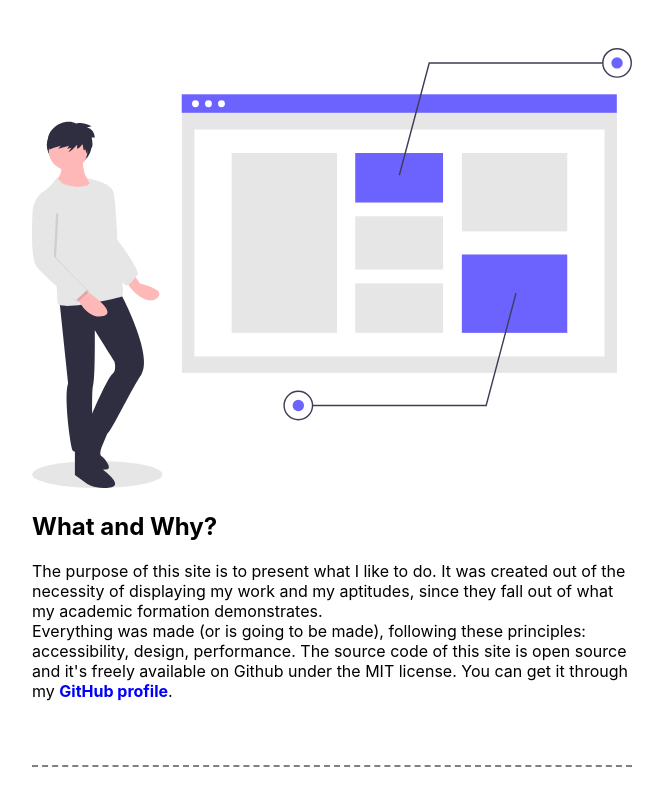
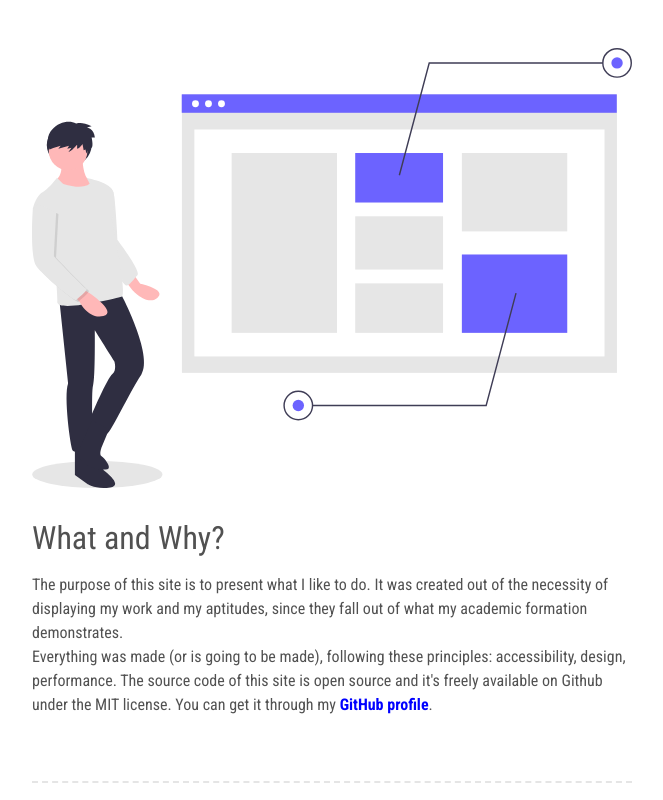
Before and after one commit to danieluy/danielsosauy-next, a Next.js app: page / in a window 1280 px wide. Shown: the top 800 px of the page, without its empty margins (308-971 px from the left). Built offline with nearby package versions, Linux system fonts and the light colour scheme.

Commit message:
chore: saving progress

```diff
--- a/components/Content/Content.module.scss
+++ b/components/Content/Content.module.scss
@@ -1,9 +1,11 @@
+@import '../../styles/colors';
+
 .root{
   width: 600px;
   margin: 0 auto;
   padding-top: 3rem;
   padding-bottom: 3rem;
-  border-bottom: 2px dashed grey;
+  border-bottom: 2px dashed $light-grey;
 }
 
 // [theme.breakpoints.down('md')]: {
--- a/components/Markdown/Markdown.module.scss
+++ b/components/Markdown/Markdown.module.scss
@@ -1,6 +1,9 @@
-.root{
+@import '../../styles/colors';
+@import '../../styles/mixins';
+
+.root {
   & p {
-    font-size: 1rem;
+    @include _paragraph;
   }
 
   & p+p {
@@ -8,14 +11,6 @@
   }
 
   & a {
-    color: blue;
-    font-weight: 700;
-    text-decoration: none;
-    &:focus, &:hover {
-      outline-offset: 4px;
-      outline-style: dashed;
-      outline-width: 2px;
-      outline-color: blue;
-    }
+    @include _anchor;
   }
 }
--- a/components/Typography/Paragraph.tsx
+++ b/components/Typography/Paragraph.tsx
@@ -2,17 +2,15 @@ import React from 'react';
 import styles from './Typography.module.scss';
 
 interface Props {
-  error?: boolean,
   children: string | Array<string | JSX.Element>,
-  className?: string,
 }
 
 function Paragraph(props: Props) {
-  const { children, error, className = '', ...rest } = props;
+  const { children, ...rest } = props;
 
   return (
     <p
-      className={`${styles.paragraph} ${error ? 'error' : ''} ${className}`}
+      className={styles.paragraph}
       {...rest}
     >
       {children}
--- a/components/Typography/Typography.module.scss
+++ b/components/Typography/Typography.module.scss
@@ -1,5 +1,19 @@
-.paragraph{}
-.subtitle{}
-.title1{}
-.title2{}
-.title3{}
+@import '../../styles/colors';
+@import '../../styles/mixins';
+
+.paragraph {
+  @include _paragraph;
+}
+
+.subtitle {}
+
+.title {
+  font-size: 2rem;
+  font-weight: 400;
+  margin-bottom: 1rem;
+  color: $primary-text-color;
+}
+
+.title2 {}
+
+.title3 {}
--- a/package.json
+++ b/package.json
@@ -16,6 +16,10 @@
   "devDependencies": {
     "@types/node": "^14.14.22",
     "@types/react": "^17.0.0",
+    "@typescript-eslint/eslint-plugin": "^4.14.2",
+    "@typescript-eslint/parser": "^4.14.2",
+    "eslint": "^7.19.0",
+    "eslint-plugin-react": "^7.22.0",
     "markdown-it": "^12.0.4",
     "sass": "^1.32.5",
     "typescript": "^4.1.3"
--- a/pages/_app.tsx
+++ b/pages/_app.tsx
@@ -1,11 +1,17 @@
+import Head from 'next/head';
 import React from 'react';
 import '../styles/globals.css'
 
 function MyApp({ Component, pageProps }) {
   return (
-    <Component {...pageProps} />
+    <>
+      <Head>
+        <link rel="preconnect" href="https://fonts.gstatic.com" />
+        <link href="https://fonts.googleapis.com/css2?family=Roboto+Condensed:wght@300;400;700&display=swap" rel="stylesheet"></link>
+      </Head>
+      <Component {...pageProps} />
+    </>
   )
-  return
 }
 
 export default MyApp
--- /dev/null
+++ b/styles/_colors.scss
@@ -0,0 +1,5 @@
+$primary-color: #756DF2;
+$light-grey: #E5E5E5;
+
+
+$primary-text-color: #515151;
--- /dev/null
+++ b/styles/_mixins.scss
@@ -0,0 +1,20 @@
+@mixin _paragraph {
+  font-size: 1rem;
+  line-height: 1.5;
+  font-weight: 400;
+  color: $primary-text-color;
+}
+
+@mixin _anchor {
+  color: blue;
+  font-weight: 700;
+  text-decoration: none;
+
+  &:focus,
+  &:hover {
+    outline-offset: 4px;
+    outline-style: dashed;
+    outline-width: 2px;
+    outline-color: blue;
+  }
+}
--- a/styles/globals.css
+++ b/styles/globals.css
@@ -2,13 +2,7 @@ html,
 body {
   padding: 0;
   margin: 0;
-  font-family: -apple-system, BlinkMacSystemFont, Segoe UI, Roboto, Oxygen,
-    Ubuntu, Cantarell, Fira Sans, Droid Sans, Helvetica Neue, sans-serif;
-}
-
-a {
-  color: inherit;
-  text-decoration: none;
+  font-family: "Roboto Condensed", sans-serif;
 }
 
 * {
```
Also changed, not shown: pages/academic.tsx (added, +7 -0 lines), pages/contact.tsx (added, +7 -0 lines), .eslintrc.json (added), 1 other file (tests, documents, lock files or other folders).
